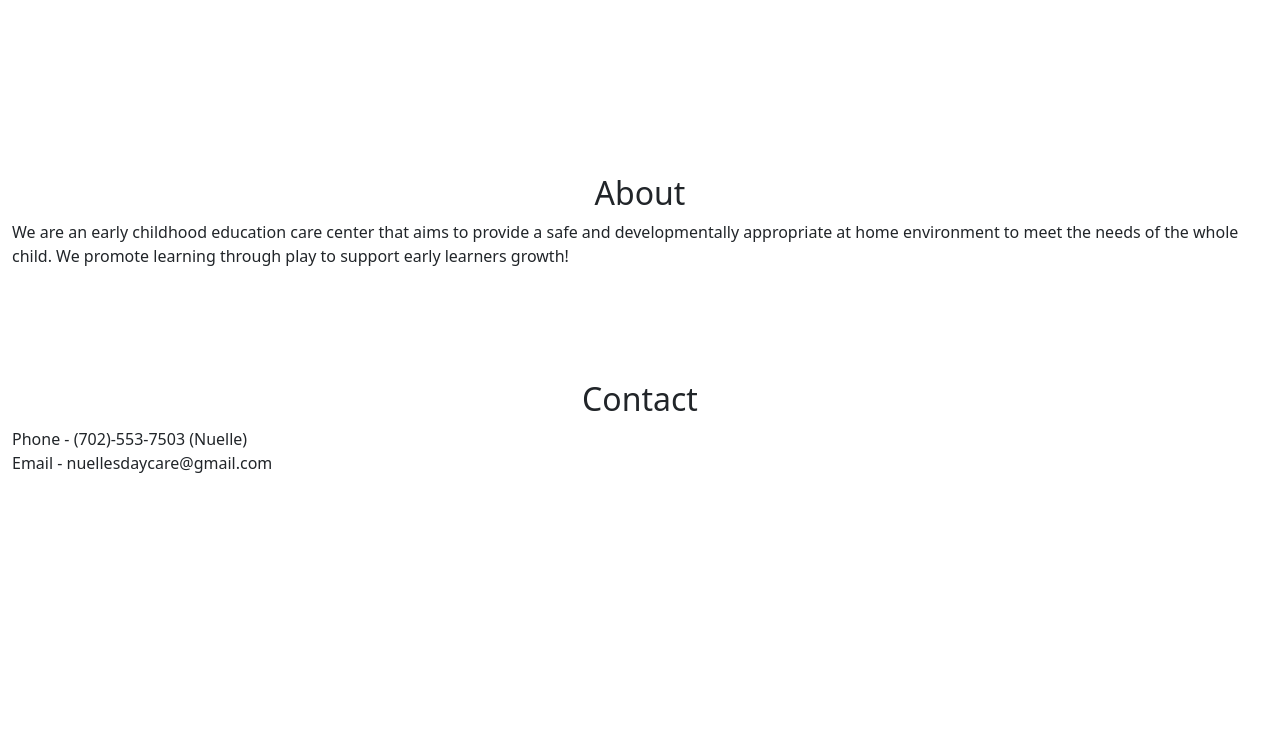
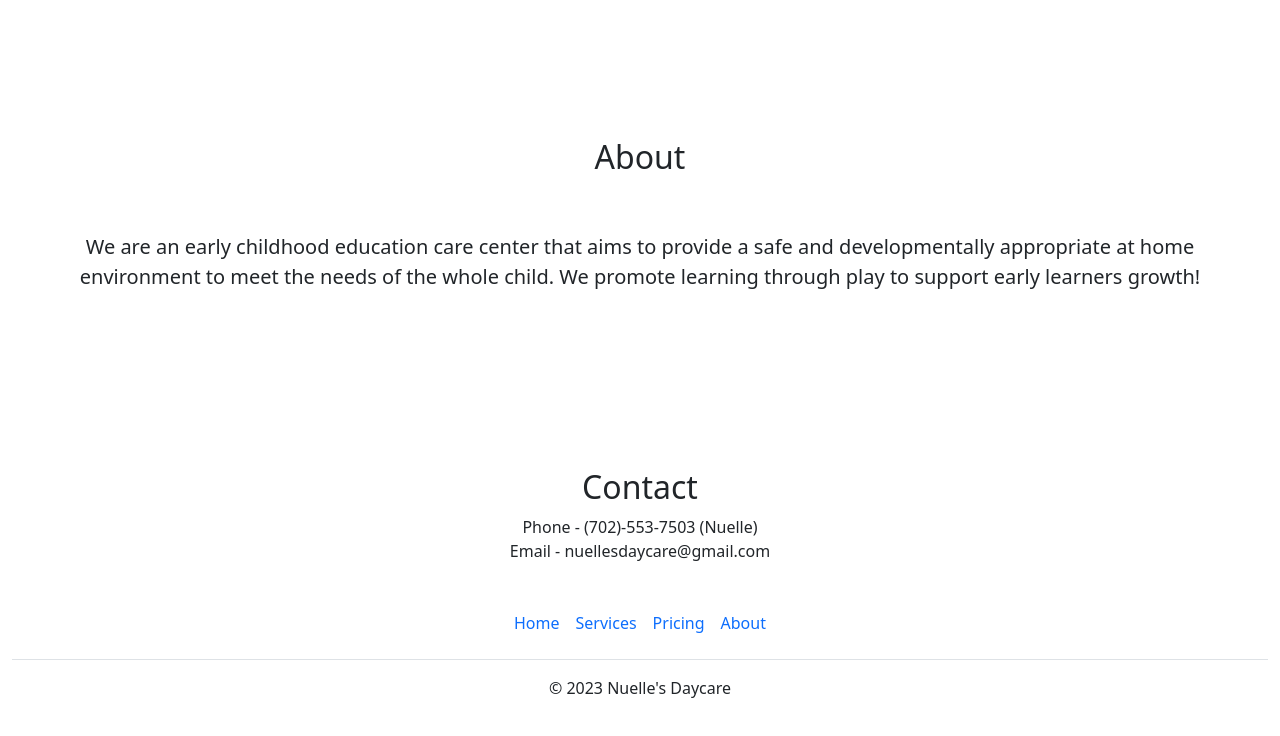
Before and after one commit to ctrich/daycare, a website: page src/index.html in a window 1280 px wide. Shown: the part 1866-2602 px from the top of the page. Before the commit the page ends 2341 px from the top, so only its background shows below. Drawn offline with nearby package versions, Linux system fonts and the light colour scheme; files that its build step writes are made by us from their sources.

Commit message:
added footer and worked on making site fluid

```diff
--- a/src/index.html
+++ b/src/index.html
@@ -50,7 +50,7 @@
     </main>
     <section id="services" class="services d-flex flex-column container-fluid">
       <h2 class="text-center">What We Offer</h2>
-      <div class="d-flex">
+      <div class="d-flex flex-column flex-md-row">
         <div class="col-lg-3 text-center pt-5">
           <i class="fa-solid fa-school"></i>
           <h4>Daycare</h4>
@@ -75,9 +75,9 @@
       <a href="#pricing" class="align-self-center pt-5"><input type="button" class="btn btn-outline-success" value="See Pricing"></a>
     </section>
     <section id="pricing" class="pricing">
-      <h2 class="text-center bg-primary p-3">Pricing</h2>
-      <div class="pb-5 mb-5">
-        <div >
+      <h2 class="text-center p-3">Pricing</h2>
+      <div class="w-100 m-auto">
+        <div>
           <h3>Enrollment Fees</h3>
           <table class="table">
             <thead>
@@ -134,17 +134,28 @@
         </div>
       </div>
     </section>
-    <section id="about" class="about">
+    <section id="about" class="about text-center fs-5">
       <h2 class="text-center">About</h2>
-      <p>We are an early childhood education care center that aims to provide a safe and
-        developmentally appropriate at home environment to meet the needs of the whole child.
-        We promote learning through play to support early learners growth!</p>
+      <div class="m-auto p-lg-5">
+        <p>We are an early childhood education care center that aims to provide a safe and
+          developmentally appropriate at home environment to meet the needs of the whole child.
+          We promote learning through play to support early learners growth!</p>
+      </div>
     </section>
-    <section id="contact" class="contact">
+    <section id="contact" class="contact text-center">
       <h2 class="text-center">Contact</h2>
       <div>Phone - (702)-553-7503 (Nuelle)</div>
       <div>Email - nuellesdaycare@gmail.com</div>
     </section>
+    <footer class="py-3 my-4">
+      <ul class="nav justify-content-center border-bottom pb-3 mb-3">
+        <li class="nav-item"><a href="#" class="nav-link px-2 text-body-secondary">Home</a></li>
+        <li class="nav-item"><a href="#services" class="nav-link px-2 text-body-secondary">Services</a></li>
+        <li class="nav-item"><a href="#pricing" class="nav-link px-2 text-body-secondary">Pricing</a></li>
+        <li class="nav-item"><a href="#about" class="nav-link px-2 text-body-secondary">About</a></li>
+      </ul>
+      <p class="text-center text-body-secondary">&copy; 2023 Nuelle's Daycare</p>
+    </footer>
   </div>
   <script src="../node_modules/bootstrap/dist/js/bootstrap.js"></script>
   <script src="https://kit.fontawesome.com/c488dcf0e8.js" crossorigin="anonymous"></script>
```
